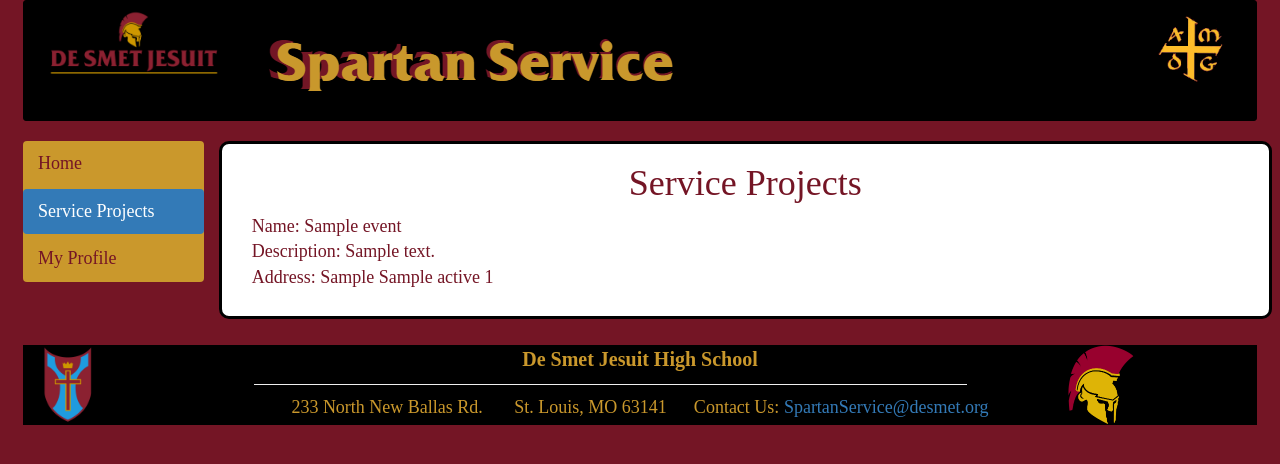
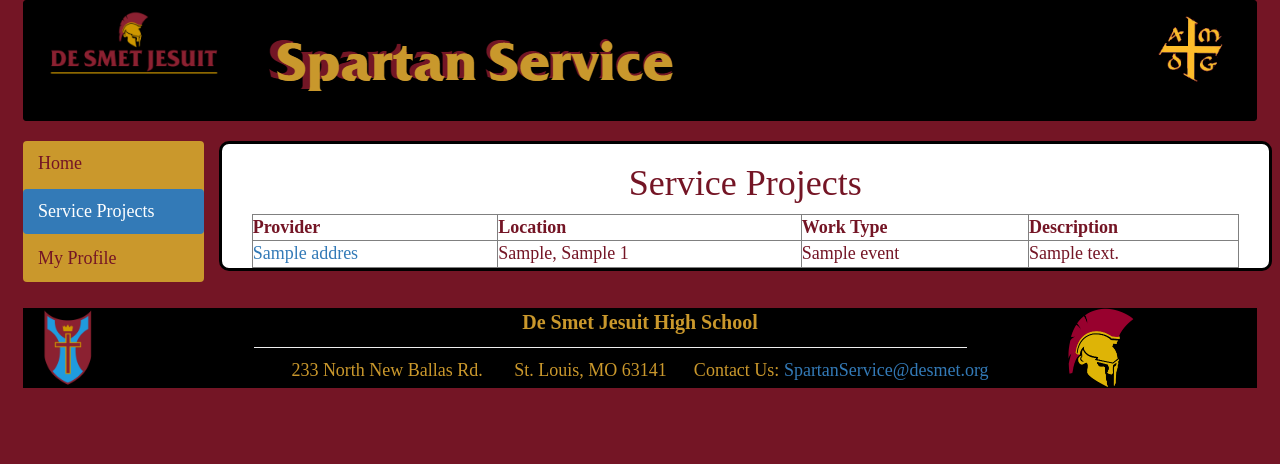
Before and after one commit to jlarson0216/WWT-SpartanService, a PHP site: page /Service.php in a window 1280 px wide. Shown: the top 464 px of the page. Run offline with PHP 8.4, Linux system fonts and the light colour scheme; tables that the repository leaves empty hold one stand-in row (values such as "Sample post"); some libraries are stand-ins or nearby versions.

Commit message:
Add files via upload

```diff
--- a/Service.php
+++ b/Service.php
@@ -12,8 +12,19 @@
 </head>
 
 <body>
+<?php
+$servername = "127.0.0.1";
+$username = "root";
+$password = "";
+$dbname = "sparta";
+// Create connection
+$conn = mysqli_connect($servername, $username, $password, $dbname);
+// Check connection
+if (!$conn) {
+     die("Connection failed: " . mysqli_connect_error());
+}
+?>
 <div class="container-fluid">
-
 
 	<div class="well well-sm">
 		<div class="container-fluid">
@@ -45,37 +56,107 @@
 			<div class="container-fluid">
 				<h1> Service Projects</h1>
 
+				<!--<table style="width:100%">
+  <tr>
 
-				<?php
+    <th>Provider</th>
+    <th>Time</th>
+    <th>Event Name</th>
+    <th>Location</th>
+    <th>Description </th>
+                </tr>
+  <tr>
+                <th><?php
+				echo "balls"
+				?></th>
+                <th></th>
+                <th></th>
+                <th></th>
+                <th></th>
+  </tr>
+  <tr>
+                <th></th>
+                <th></th>
+                <th></th>
+                <th></th>
+                <th></th>
+  </tr>
+  <tr>
+                <th></th>
+                <th></th>
+                <th></th>
+                <th></th>
+                <th></th>
+  </tr>
+  <tr>
+                <th></th>
+                <th></th>
+                <th></th>
+                <th></th>
+                <th></th>
+  </tr>
+  <tr>
+                <th></th>
+                <th></th>
+                <th></th>
+                <th></th>
+                <th></th>
+  </tr>
+  <tr>
+                <th></th>
+                <th></th>
+                <th></th>
+                <th></th>
+                <th></th>
+  </tr>
+  <tr>
+                <th></th>
+                <th></th>
+                <th></th>
+                <th></th>
+                <th></th>
+  </tr>
+  <tr>
+                <th></th>
+                <th></th>
+                <th></th>
+                <th></th>
+                <th></th>
+  </tr>
+  <tr>
+                <th></th>
+                <th></th>
+                <th></th>
+                <th></th>
+                <th></th>
+  </tr>
+  </table>-->
+<?php
+  $sql = "SELECT s_events.SE_Name, address.A_Name, s_events.Description, s_events.SE_ID, address.Street, address.city, address.Zip FROM s_events Join address ON s_events.A_Id=address.A_Id";
+$result = $conn->query($sql);
 
-				$servername = "127.0.0.1";
-				$username = "root";
-				$password = "";
-				$dbname = "sparta";
-				// Create connection
-				$conn = mysqli_connect($servername, $username, $password, $dbname);
-				// Check connection
-				if (!$conn) {
-					die("Connection failed: " . mysqli_connect_error());
-				}
-				$sql = "SELECT S_Events.SE_Name, S_Events.Description, Address.A_Name, Address.Street, Address.City, Address.State, Address.Zip
-						FROM S_Events
-						Join Address
-						ON S_Events.A_Id=Address.A_Id;";
-				$result = mysqli_query($conn, $sql);
-				if (mysqli_num_rows($result) > 0) {
-					// output data of each row
-					while($row = mysqli_fetch_assoc($result)) {
-						echo "Name: " . $row["SE_Name"] . "<br>";
-						echo "Description: " . $row["Description"] . "<br>";
-						echo "Address: " . $row["Street"] . " " . $row["City"] . " " . $row["State"] . " " . $row["Zip"] . "<br>" . "<br>";
-					}
-				} else {
-					echo "0 results";
-				}
-				mysqli_close($conn);
+if ($result->num_rows > 0) {
+    echo "<table style='width:100%' border='1'>
 
-				?>
+  <tr>
+
+    <th>Provider</th>
+    <th>Location</th>
+    <th>Work Type</th>
+    <th>Description</th>
+                </tr>";
+    // output data of each row
+    while($row = $result->fetch_assoc())
+	{
+        echo "<tr><td><a href = 'Service.php?sid=".$row["SE_ID"]."'>".$row["A_Name"]."</a></td><td>".$row["Street"].", ".$row["city"]."  ".$row["Zip"]."</td><td>".$row["SE_Name"]."</td><td>".$row["Description"]."</td></tr>";
+    }
+    echo "</table>";
+} else {
+    echo "0 results";
+}
+?>
+
+
 
 
 			</div>
```
